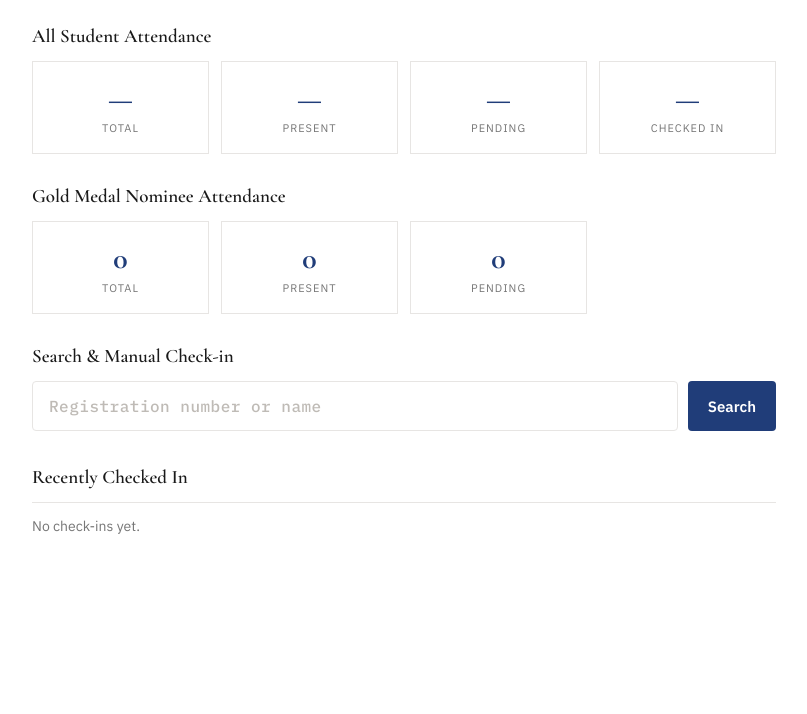
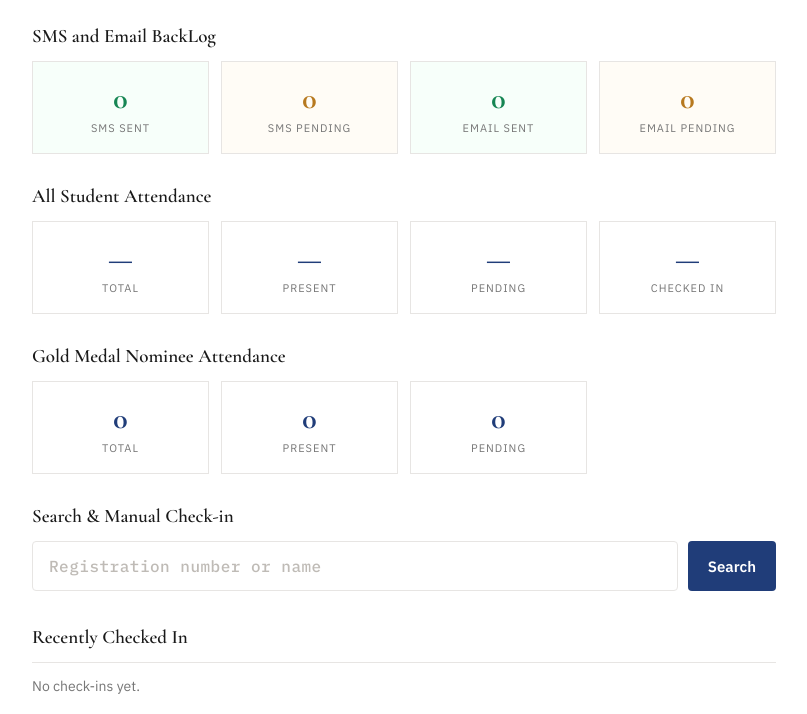
Before and after one commit to eamalindu/graduation, a PHP site: page /admin/dashboard.php in a window 1280 px wide. Shown: the part 49-763 px from the top of the page, without its empty margins (236-1043 px from the left). Before the commit the page ends 583 px from the top, so only its background shows below. Run offline with PHP 8.4, Linux system fonts and the light colour scheme; the visitor is signed in with stand-in values (Sample User, id 1); a stand-in replaces the project's code that opens the database connection.

Commit message:
Add SMS and email backlog statistics section to dashboard

```diff
--- a/admin/dashboard.php
+++ b/admin/dashboard.php
@@ -48,6 +48,26 @@
     </header>
 
     <main class="admin-main">
+        <h2 class="section-title">SMS and Email BackLog</h2>
+        <section class="stats-grid" aria-live="polite">
+            <div class="stat-card w-50" style="background: #f7fffa"><a href="#">
+                    <span style="color: #168653" class="stat-card__value" id="stat-sms-sent">0</span>
+                    <span class="stat-card__label">SMS Sent</span></a>
+            </div>
+            <div class="stat-card w-50" style="background: #fffcf6"><a href="#">
+                    <span  style="color: #B7791F" class="stat-card__value" id="stat-sms-pending">0</span>
+                    <span class="stat-card__label">SMS Pending</span></a>
+            </div>
+            <div  class="stat-card" style="background: #f7fffa"><a href="#">
+                    <span style="color: #168653" class="stat-card__value" id="stat-email-sent">0</span>
+                    <span class="stat-card__label">Email Sent</span></a>
+            </div>
+            <div class="stat-card" style="background: #fffcf6"><a href="#">
+                    <span style="color: #B7791F" class="stat-card__value" id="stat-email-pending">0</span>
+                    <span class="stat-card__label">Email Pending</span></a>
+            </div>
+        </section>
+
         <h2 class="section-title">All Student Attendance</h2>
         <section class="stats-grid" aria-live="polite">
             <div class="stat-card"><a href="all_students.php">
```
